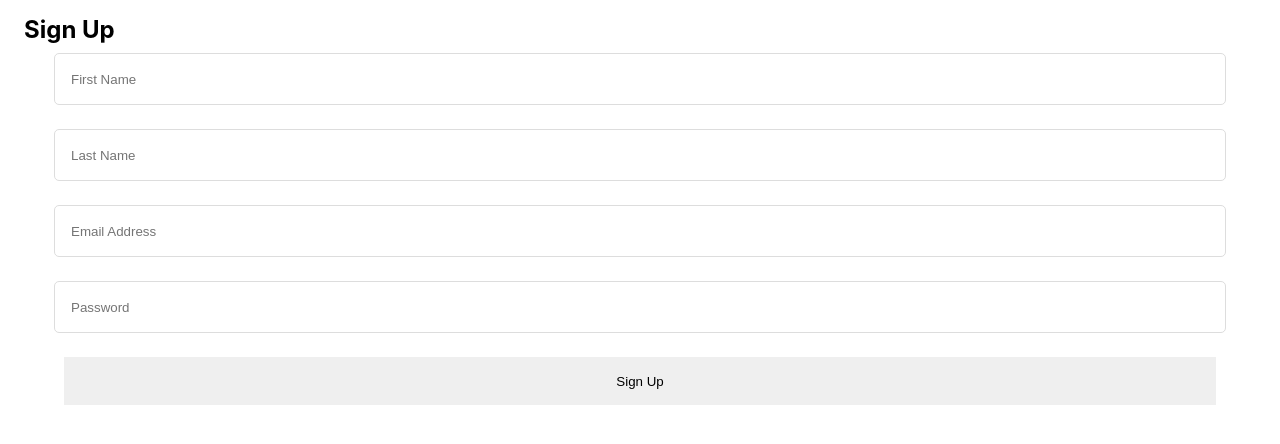
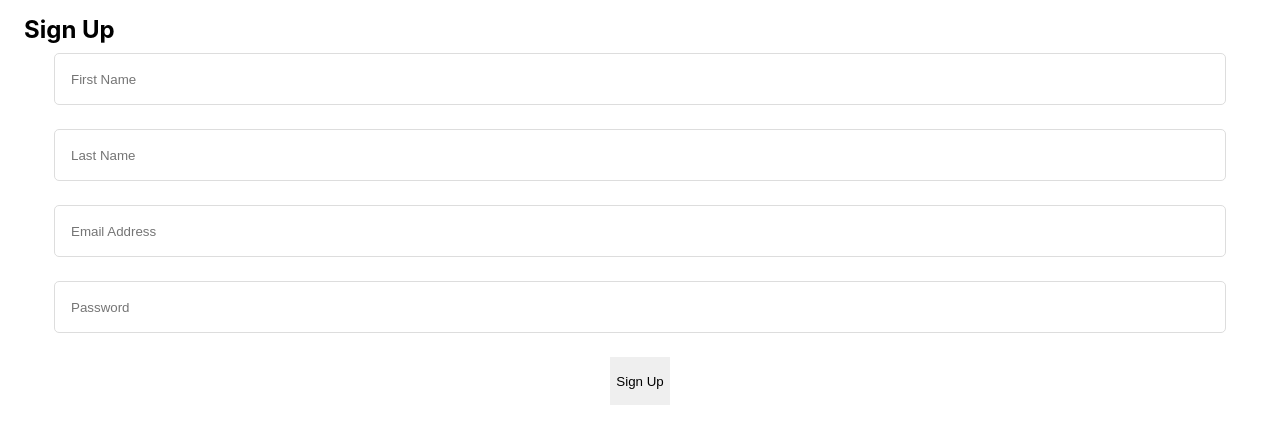
Before and after one commit to Lawrence172/chat-app, a React (Create React App) app: page / in a window 1280 px wide. Shown: the top 444 px of the page. Built offline with nearby package versions, Linux system fonts and the light colour scheme.

Commit message:
Update on button

```diff
--- a/src/Component/Signup/Signup.css
+++ b/src/Component/Signup/Signup.css
@@ -29,7 +29,7 @@
     padding-left: 1rem;
 }
 .signup button{
-    width: 90%;
+    /* width: 90%; */
     height: 3rem;
     border: none;
     margin: auto;
```
